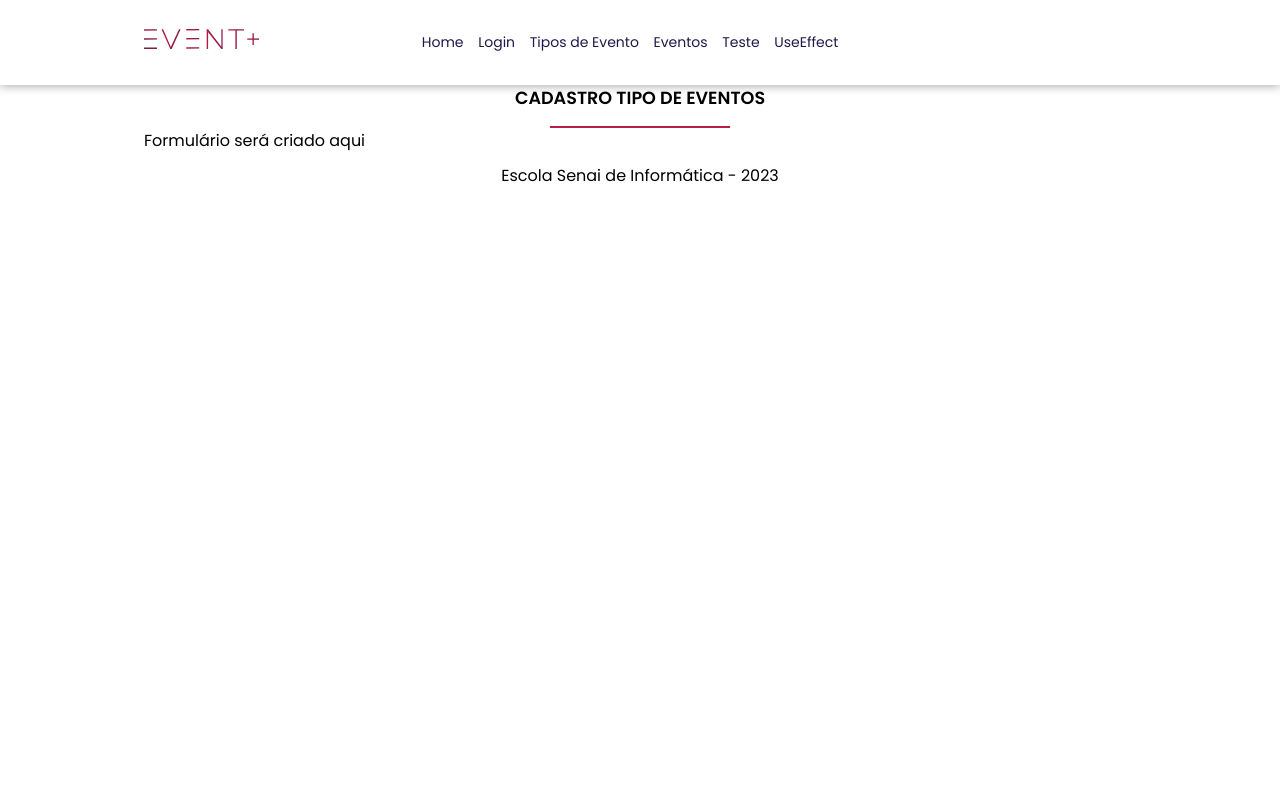
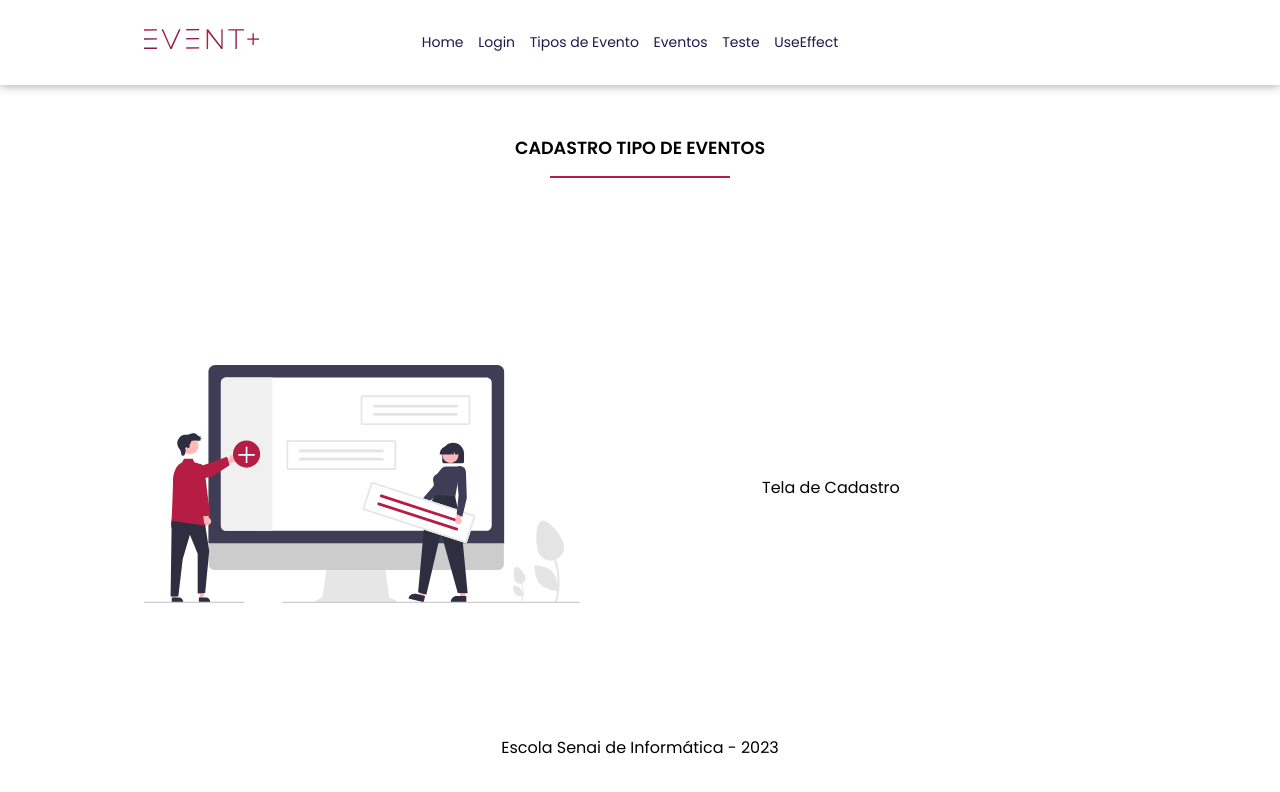
Before and after one commit to BrizidoAndre/2Semestre2Sprint, a React (Create React App) app in the folder React/eventplus/: page /tipoEventos in a window 1280 px wide. Shown: the top 792 px of the page. Built offline with nearby package versions, Linux system fonts and the light colour scheme.

Commit message:
Iniciando página de formulários

```diff
--- a/React/eventplus/src/Pages/EventosPage/EventosPage.jsx
+++ b/React/eventplus/src/Pages/EventosPage/EventosPage.jsx
@@ -1,6 +1,5 @@
 import React from 'react';
 import './EventosPage.css'
-import Header from '../../components/Header/Header'
 
 const EventosPage = () => {
     return (
--- a/React/eventplus/src/Pages/TestePage/TestePage.jsx
+++ b/React/eventplus/src/Pages/TestePage/TestePage.jsx
@@ -1,6 +1,5 @@
 import React, { useState } from 'react';
 import Button from '../../components/Button/Button';
-import Header from '../../components/Header/Header';
 import Input from '../../components/Input/Input';
 
 const TestePage = () => {
--- a/React/eventplus/src/Pages/TipoEventosPage/TipoEventosPage.css
+++ b/React/eventplus/src/Pages/TipoEventosPage/TipoEventosPage.css
@@ -0,0 +1,55 @@
+.cadastro-evento-section, .lista-eventos-section{
+    padding: 50px 0;
+ }
+
+.cadastro-evento__box {
+    display: flex;
+    justify-content: center;
+    align-items: center;
+    flex-wrap: wrap;
+    width: 100%;
+    /* border: 1px solid red; */
+}
+
+.ftipo-evento {
+    width: 374px;
+    height: 255px;
+    margin-top: 50px;
+    display: flex;
+    flex-wrap: wrap;
+    align-items: center;
+    /* border: 1px solid blue; */
+}
+
+
+/* lista de Eventos */
+.lista-eventos-section {
+    background-color: var(--color-red);
+    width: 100%;
+    padding-bottom: 50px;
+    overflow: auto;
+    /* height: 432px; */
+}
+
+
+.buttons-editbox {
+    width: 100%;
+    display: flex;
+    flex-direction: column;
+    gap: 20px;
+    justify-content: 'space-between';
+}
+
+@media screen and (min-width: 1200px){
+
+    .cadastro-evento__box {
+        justify-content: space-between;
+        height: 540px;
+    }
+
+    .ftipo-evento {margin-top: 0;}
+
+    .buttons-editbox {
+        flex-direction: row;
+    }
+}
--- a/React/eventplus/src/Pages/TipoEventosPage/TipoEventosPage.jsx
+++ b/React/eventplus/src/Pages/TipoEventosPage/TipoEventosPage.jsx
@@ -1,24 +1,45 @@
-import React from 'react';
+import React, { useState } from 'react';
 import './TipoEventosPage.css';
 import Title from '../../components/Title/Title';
 import MainContent from '../../components/MainContent/MainContent';
 import Container from '../../components/Container/Container';
+import ImageIlustrator from '../../components/ImageIlustrator/ImageIlustrator';
+
+// Importando as imagens
+import tipoEventoImg from "../../assets/images/tipo-evento.svg"
 
 const TipoEventosPage = () => {
+    const [frmEdit, setFrmEdit] = useState(false); //está em modo edição?
+
+    function handleSubmit() {
+        alert("Cadastrar")
+    }
+    function handleUpdate() {
+        alert("Editar");
+    }
+
     return (
         <>
             <MainContent>
                 <section className="cadastro-evento-section">
                     <Container>
-                        <div className="cadastro-evento-box">
+                        <div className="cadastro-evento__box">
 
                             <Title titleText={"Cadastro Tipo de Eventos"}/>
 
-                            {/* <ImageIlustrator /> */}
+                            <ImageIlustrator imageRender={tipoEventoImg} />
 
-                            <form className='tipo-evento'>
-                                <p>Formulário será criado aqui</p>
+
+                            <form
+                                className='ftipo-evento'
+                                onSubmit={frmEdit ? handleUpdate : handleSubmit}
+                            >
+                                {/* cadastrar ou editar? */}
+                                {
+                                    !frmEdit ? (<p>Tela de Cadastro</p>) : (<p>Tela de edição</p>)
+                                }
                             </form>
+
                         </div>
                     </Container>
                 </section>
--- a/React/eventplus/src/components/ImageIlustrator/ImageIlustrator.jsx
+++ b/React/eventplus/src/components/ImageIlustrator/ImageIlustrator.jsx
@@ -1,29 +1,15 @@
 import React from 'react';
-import 'ImageIlustrator'
-import tipoEventoImage from "../../assets/images/tipo-evento.svg"
+import './ImageIlustrator.css'
+import defaultImage from "../../assets/images/default-image.jpeg"
 
-const ImageIlustrator = ({ alteText, imageName, additionalClass }) => {
+const ImageIlustrator = ({ alteText, imageRender = defaultImage,  additionalClass = "" }) => {
 
-    let imageResource;
-
-    switch (imageName) {
-        case "tipo-evento":
-            imageResource = tipoEventoImage;
-            break;
-        case "evento":
-            imageResource = eventoImage;
-            break;
-        default:
-            imageResource = defaultImage;
-            break;
-
-    }
 
 
     return (
         <figure className='illustrator-brox'>
             <img
-                src={imageResource}
+                src={imageRender}
                 alt={alteText}
                 className={`illustrator-box__image ${additionalClass}`}
             />
--- a/React/eventplus/src/components/NextEvent/NextEvent.jsx
+++ b/React/eventplus/src/components/NextEvent/NextEvent.jsx
@@ -19,7 +19,7 @@ const NextEvent = ({ title, description, eventDate, idEvent }) => {
                 data-tooltip-content={description}
                 data-tooltip-place="top"
             >
-                <Tooltip id={idEvent} className='tooltip'/>
+                <Tooltip id="my-tooltip" className='tooltip'/>
                 {description.substr(0, 15)}...
             </p>
 
```
Also changed, not shown: React/eventplus/src/components/FormComponents/FormComponents.jsx (added, +75 -0 lines), React/eventplus/src/components/FormComponents/FormComponents.css (added).
